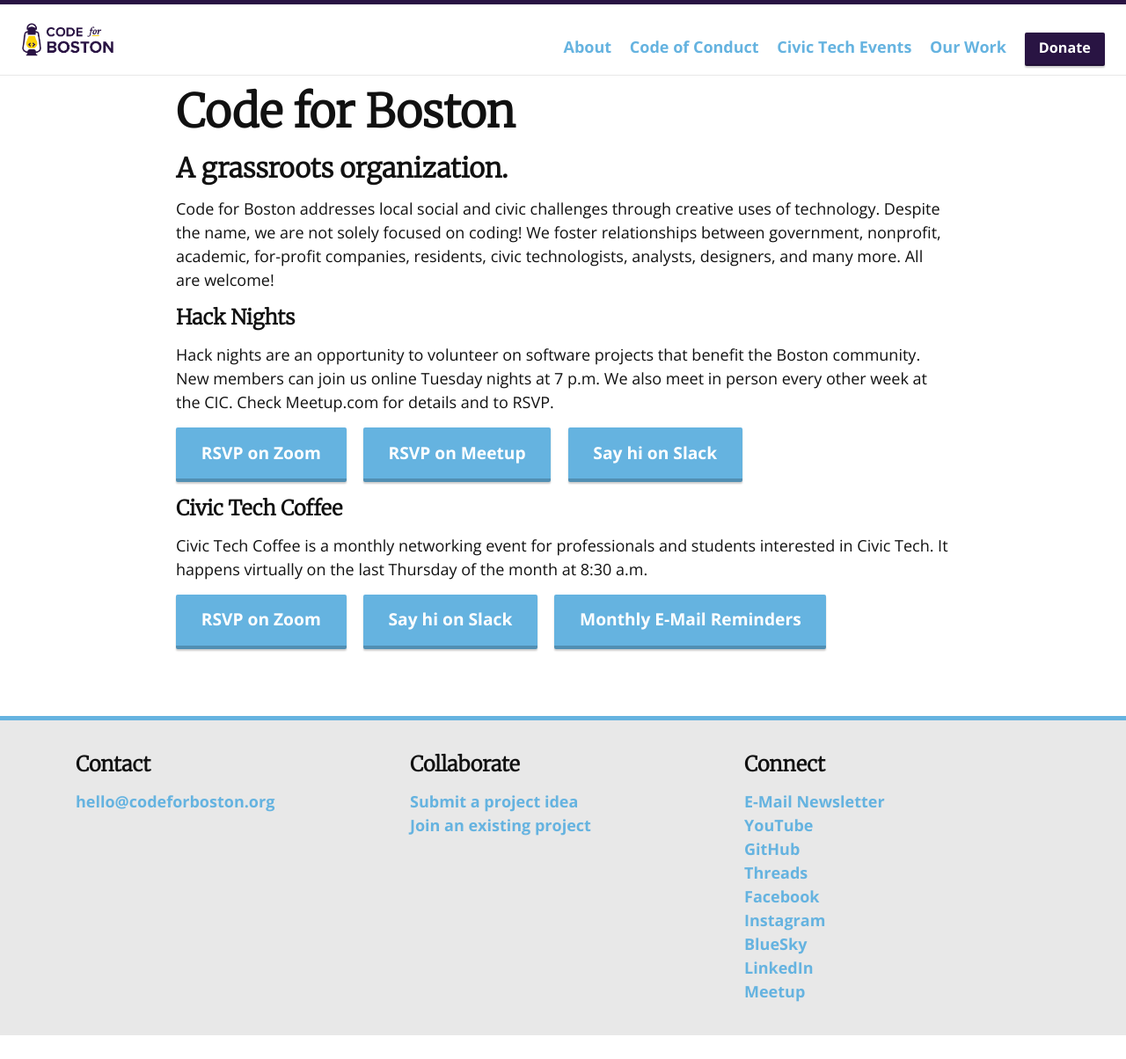
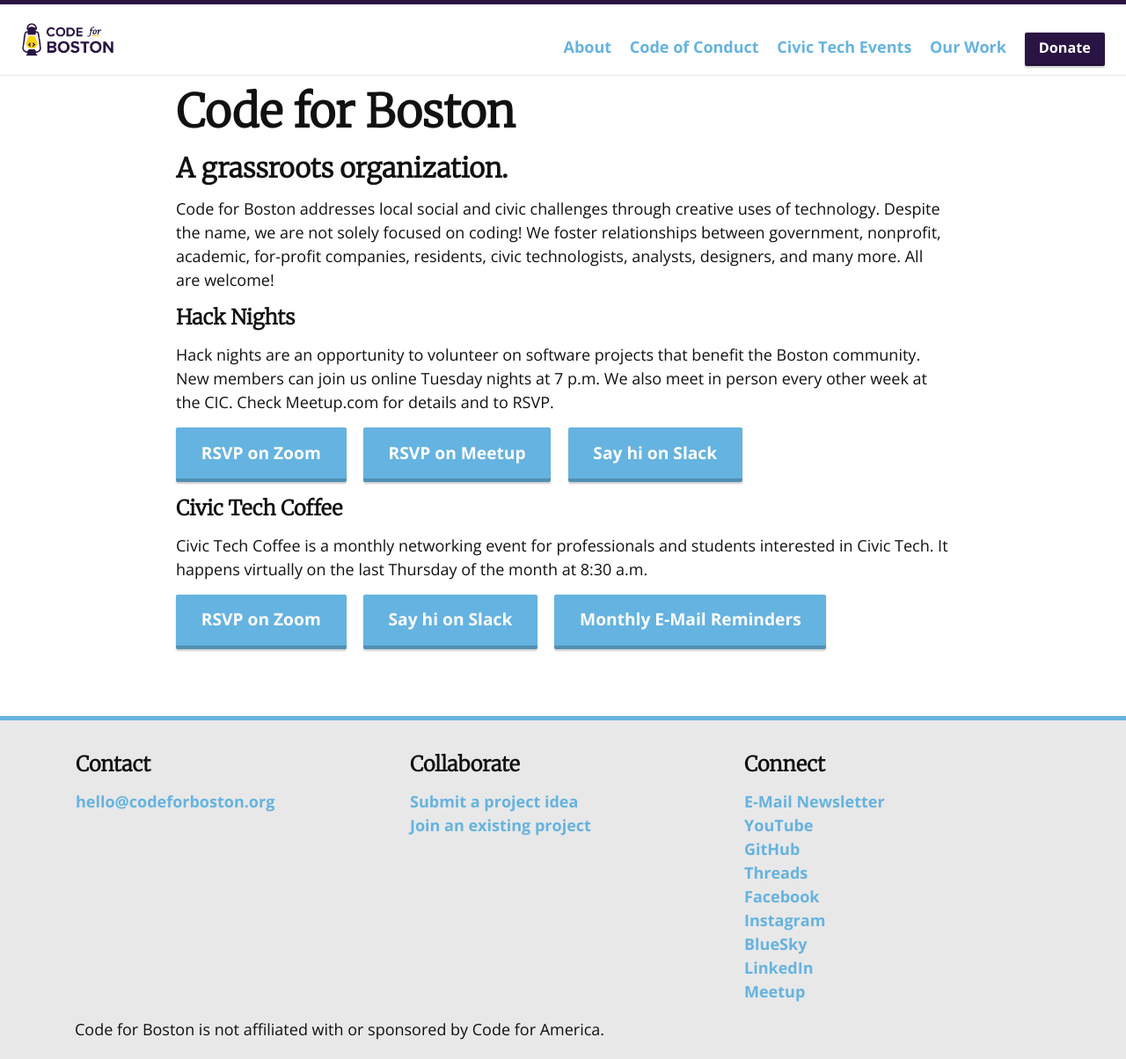
Before and after one commit to codeforboston/codeforboston.org, a Jekyll site: the page built from index.html, in a window 1280 px wide. Shown: the whole page at 88% size. Built offline with Jekyll 4.4.1, drawn with Linux system fonts in a browser that asks for light colours; nearby versions of some CDN libraries; before the commit the page ends 1177 px from its top, so only the background shows below that.

Commit message:
add disclaimer to footer

```diff
--- a/_includes/footer.html
+++ b/_includes/footer.html
@@ -9,8 +9,7 @@
       <div class="col-12 col-md-4 p-3">
         <h3>Collaborate</h3>
         <a
-          href="https://docs.google.com/forms/d/e/1FAIpQLSce0lWiZFMe4HnqgM9iaXDVhpwG06_GNLGKKYR2mcQGlhQ4rQ/viewform"
-        >
+          href="https://docs.google.com/forms/d/e/1FAIpQLSce0lWiZFMe4HnqgM9iaXDVhpwG06_GNLGKKYR2mcQGlhQ4rQ/viewform">
           Submit a project idea </a
         ><br />
         <a href="/projects"> Join an existing project </a>
@@ -28,6 +27,10 @@
         <a href="https://www.linkedin.com/company/37895818">LinkedIn</a><br />
         <a href="{{ site.meetup_url }}">Meetup</a>
       </div>
+
+      <div class="col-12">
+        Code for Boston is not affiliated with or sponsored by Code for America.
+      </div>
     </div>
   </div>
 </footer>
```
